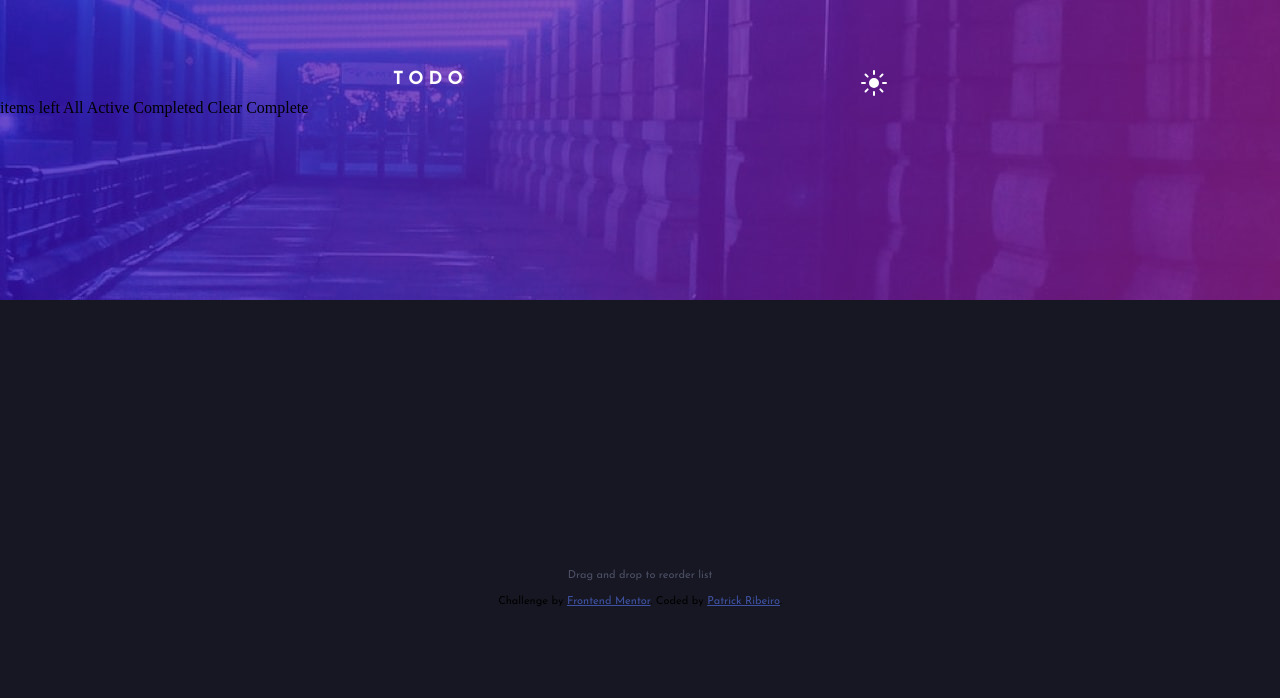
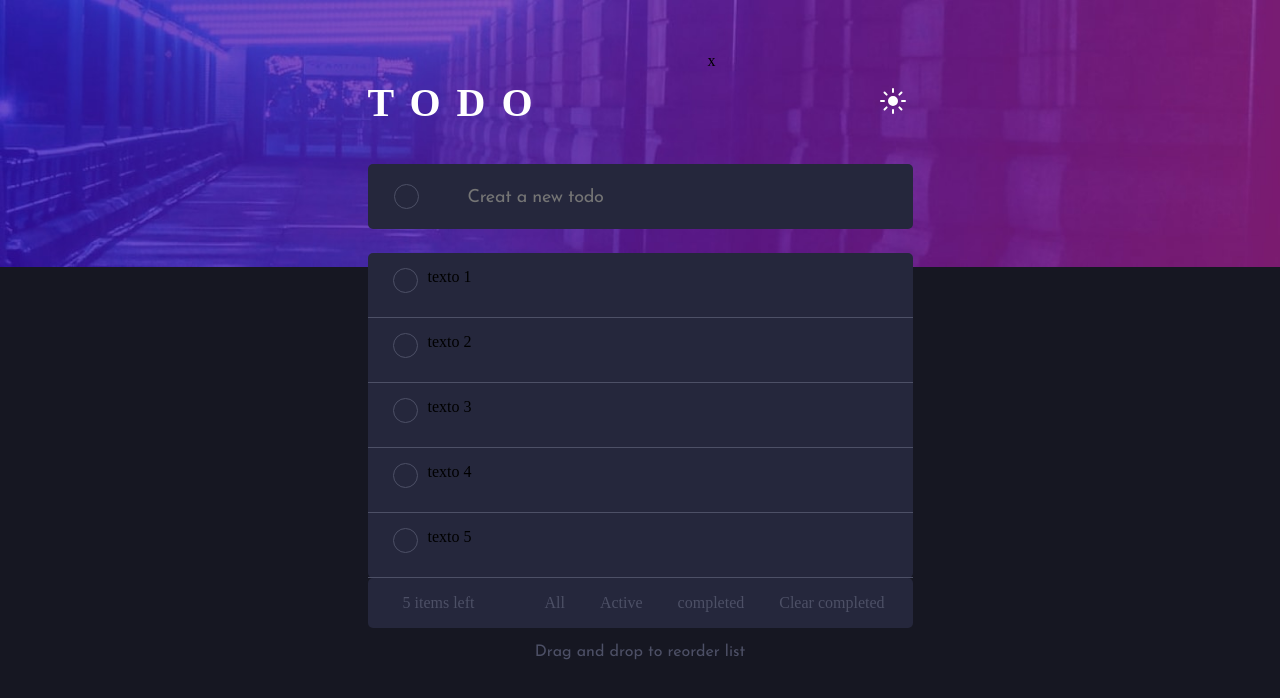
Before and after one commit to PatrickSant0s/todo-app-main, a plain HTML site: page index.html in a window 1280 px wide. Drawn offline with Linux system fonts and the light colour scheme.

Commit message:
layout desktop
layout desktop - pronto

```diff
--- a/index.html
+++ b/index.html
@@ -16,40 +16,94 @@
   <title>Frontend Mentor | Todo app</title>
 </head>
 
-<body>
-  <header>
+<body class="tema-dark">
+  <header class="flex-row">
+    <h1>TODO</h1>x
+    <button id="botao-alterar-tema">
+      <img src="images/icon-sun.svg" alt="imagem do Sol" class="imagem-botao" />
+    </button>
+  </header>
+  <main>
 
-    <div class="container">
+    <div class="add-new-item flex-row">
+      <span class="checkmark"></span>
+      <input type="text" placeholder="Creat a new todo" name="addItem" id="addItem">
+    </div>
 
-      <div class="titulo">
-        <h1>TODO</h1>
-
-      </div>
-      <button id="botao-alterar-tema"><img src="images/icon-sun.svg" alt="imagem do Sol" class="imagem-botao"></button>
-    </div>
-<nav>
+    <section class="content">
+      <ul>
+        <li class="flex-row">
+          <label class="lista-item">
+            <input type="checkbox" name="todoItem" checked>
+            <span class="checkmark"></span>
+            <span class="text"> texto 1</span>
+          </label>
+          <span class="remove"></span>
+        </li>
+        <li class="flex-row">
+          <label class="lista-item">
+            <input type="checkbox" name="todoItem" checked>
+            <span class="checkmark"></span>
+            <span class="text"> texto 2</span>
+          </label>
+          <span class="remove"></span>
+        </li>
+        <li class="flex-row">
+          <label class="lista-item">
+            <input type="checkbox" name="todoItem" checked>
+            <span class="checkmark"></span>
+            <span class="text"> texto 3</span>
+          </label>
+          <span class="remove"></span>
+        </li>
+        <li class="flex-row">
+          <label class="lista-item">
+            <input type="checkbox" name="todoItem" checked>
+            <span class="checkmark"></span>
+            <span class="text"> texto 4</span>
+          </label>
+          <span class="remove"></span>
+        </li>
+        <li class="flex-row">
+          <label class="lista-item">
+            <input type="checkbox" name="todoItem" checked>
+            <span class="checkmark"></span>
+            <span class="text"> texto 5</span>
+          </label>
+          <span class="remove"></span>
+        </li>
+    </section>
 
 
-        items left
+    <section class="funcoes">
+      <div class="bottom-items flex-row"></div>
+      <div class="items-left"><span>5 items left </span></div>
+      <div class="filter flex-row"></div>
+      <label>
+        <input type="radio" name="filter" id="all" checked>
+        <span>All</span>
+      </label>
+      <label>
+        <input type="radio" name="filter" id="active" checked>
+        <span>Active</span>
+      </label>
+      <label>
+        <input type="radio" name="filter" id="completed" checked>
+        <span>completed</span>
+      </label>
+      <label>
+        <input type="radio" name="filter" id="clear completed" checked>
+        <span>Clear completed</span>
+      </label>
+    </section>
 
-        All
-        Active
-        Completed
+  </main>
 
-
-      Clear Complete
-</nav>
-
-  </header>
   <rodape>
     <p class="texto_rodape"> Drag and drop to reorder list </p>
-    <div class="attribution">
-      Challenge by <a href="https://www.frontendmentor.io?ref=challenge" target="_blank">Frontend Mentor</a>.
-      Coded by <a href="#">Patrick Ribeiro</a>.
+  </rodape>
 
-    </div>
-
-  </rodape>
+  <script src="script.js"></script>
 </body>
 
 </html>
--- a/style.css
+++ b/style.css
@@ -2,62 +2,69 @@
 
 :root {
     --font-principal: 'Josefin Sans';
+    --cor-principal-body: hsl(235, 21%, 11%);
+    --color-fonte: hsl(233, 14%, 35%);
+    --color-lista: hsl(235, 24%, 19%);
+}
+
+* {
+    box-sizing: border-box;
+
 }
 
 
-* {
+html,
+body {
     margin: 0;
     padding: 0;
+    height: 100%;
+    width: 100%;
 }
 
 body {
-    max-width: 1440px;
-    width: 100hv;
-    background-color: hsl(235, 21%, 11%);
+    background: url(images/bg-desktop-dark.jpg) no-repeat;
+
+    background-size: contain;
+    background-color: var(--cor-principal-body);
+
+}
+
+header,
+main {
+    max-width: 545px;
+    margin: auto;
 }
 
 header {
-    background-image: url(images/bg-desktop-dark.jpg);
-    background-repeat: no-repeat;
-    height: 40vh;
+    justify-content: space-between;
+    padding: 52px 0 11px;
+}
 
-}
+
 
 img {
     width: 100%;
 }
 
-.container {
+.flex-row {
     display: flex;
-    justify-content: space-evenly;
-    padding-top: 70px
-}
-
-.titulo {
-    font-size: 18px;
-    font-family: var(--font-principal);
-    color: #fff;
-    font-weight: 700px;
-
+    flex-flow: row nowrap;
 }
 
 h1 {
-    letter-spacing: 5px;
-    font-size: 18px;
+    font-weight: 700;
+    font-size: 2.5rem;
+    color: #fff;
+    letter-spacing: 1rem;
 }
-
 
 #botao-alterar-tema {
     background: none;
     border: none;
-    cursor: pointer;
-}
-nav {
-    text-decoration: none;
+    width: 2;
 }
 
-
-rodape {
+#botao-alterar-tema rodape {
     font-family: var(--font-principal);
     text-align: center;
     font-size: 10px;
@@ -65,29 +72,120 @@ rodape {
 
 }
 
+/*lista de itens*/
+.add-new-item {
+    background: var(--color-lista);
+    height: 65px;
+    border-radius: 5px;
+    margin: 0 0 24px;
+    padding: 0 26px;
+}
 
+.add-new-item #addItem {
+    background-color: hsl(233, 14%, 35%);
+    height: 20px;
+    margin: 24px 0 0 47px;
+    background: transparent;
+    border: 0;
+    outline: 0;
+    font-family: var(--font-principal);
+    font-size: 18px;
+    letter-spacing: -0.3px;
+}
 
+.add-new-item span {
+    width: 25px;
+    height: 25px;
+    border: 1px solid var(--color-fonte);
+    margin: 20px 0 0 0;
+    display: block;
+    border-radius: 50%;
+    cursor: pointer;
+}
 
+span.checkmark:hover {
+    background: center url(images/icon-check.svg) no-repeat,
+        linear-gradient(135deg, hsl(192, 100%, 67%), hsl(280, 87%, 65%))
+}
 
-.texto_rodape {
-    margin-top: 250px;
-    font-size: 11px;
-    color: hsl(233, 14%, 35%);
+.content {
+    background: var(--color-lista);
+    border-radius: 5px;
+}
+
+ul {
+    list-style-type: none;
+    padding: 0;
+    margin: 0;
+}
+
+ul li {
+    padding: 15px 10px 0 25px;
+    min-height: 65px;
+    border-bottom: 1px solid var(--color-fonte);
+    position: relative;
+}
+
+ul li input[type="checkbox"] {
+    position: absolute;
+    opacity: 0;
+    cursor: pointer;
+    width: 0;
+    height: 0;
+}
+
+ul li label {
+    position: relative;
+    cursor: pointer;
+    padding: 2px 0 0 48px;
 }
 
 
+.checkmark {
+    width: 25px;
+    height: 25px;
+    border: 1px solid var(--color-fonte);
+    display: block;
+    border-radius: 50%;
+    cursor: pointer;
+}
+
+.lista-item {
+    display: flex;
+    gap: 10px;
+    padding: 0;
+
+}
+
+/* funções*/
+
+.funcoes {
+    background-color: var(--color-lista);
+    border-radius: 5px;
+    height: 50px;
+    display: flex;
+    align-items: center;
+    gap: 35px;
+    color: var(--color-fonte);
+}
+
+.funcoes span:hover {
+    color: hsl(220, 98%, 61%);
+
+}
+
+input[type="radio"] {
+    position: absolute;
+    opacity: 0;
+    cursor: pointer;
+    width: 0;
+    height: 0;
+
+}
 
 
-
-
-
-.attribution {
-    font-size: 11px;
-    text-align: center;
-    padding: 15px;
-     padding-bottom: 0;
+rodape {
+    text-align:center;
+    font-family: var(--font-principal);
+    color: var(--color-fonte);
 }
-
-.attribution a {
-    color: hsl(228, 45%, 44%);
-}
```
Also changed, not shown: script.js (added).
